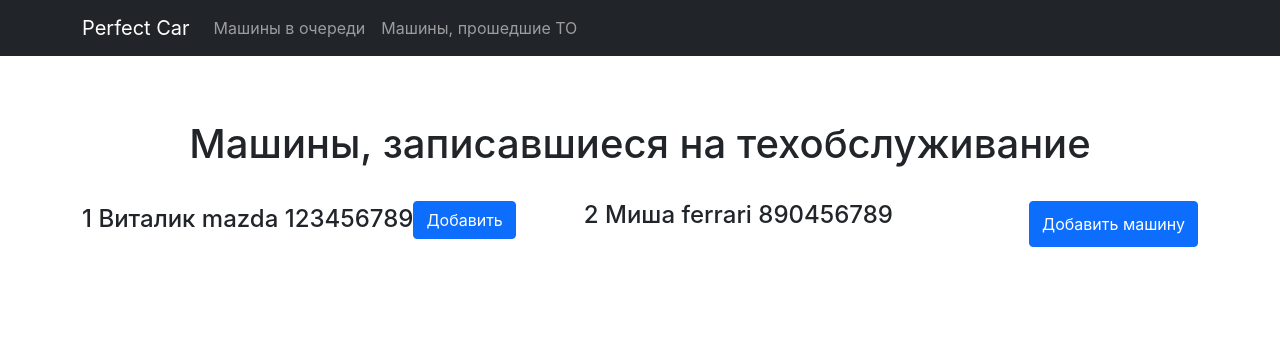
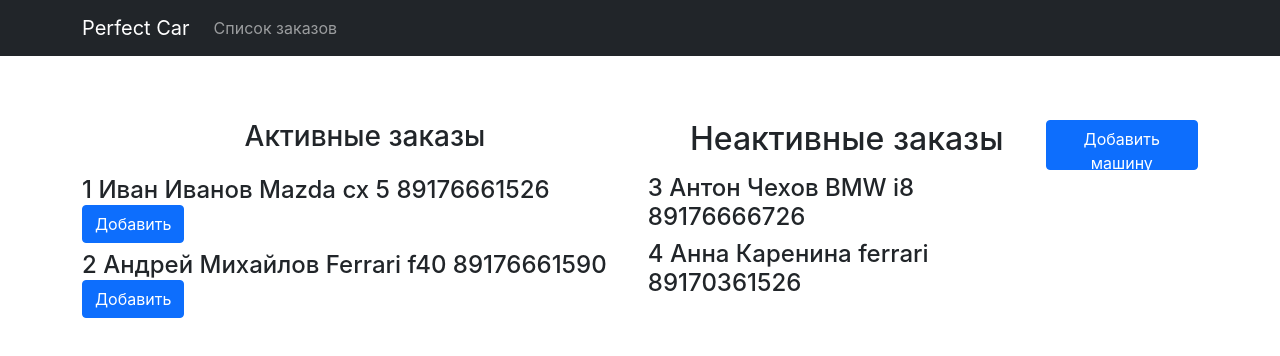
Before and after one commit to shamilabdullin/wave-access-test-project, a React (Create React App) app: page /activeList in a window 1280 px wide. Shown: the top 356 px of the page. Built offline with nearby package versions, Linux system fonts and the light colour scheme.

Commit message:
divided checked and unchecked cars on components

```diff
--- a/package.json
+++ b/package.json
@@ -17,6 +17,7 @@
     "react-router-dom": "^5.3.0",
     "react-scripts": "4.0.3",
     "redux": "^4.1.1",
+    "redux-persist": "^6.0.0",
     "redux-thunk": "^2.3.0",
     "typescript": "^4.4.3"
   },
--- /dev/null
+++ b/src/components/CheckedCarsTable.tsx
@@ -0,0 +1,14 @@
+import React from "react";
+import { CarsTableProps } from "../types/car";
+
+export const CheckedCarsTable: React.FC<CarsTableProps> = ({ cars }) => {
+  return (
+    <div className="active-list-body-orders">
+      {cars.map((car) => (
+        <h4 key={car.id}>
+          {car.id} {car.name} {car.carModel} {car.phone}
+        </h4>
+      ))}
+    </div>
+  );
+};
--- a/src/components/Header.tsx
+++ b/src/components/Header.tsx
@@ -12,12 +12,7 @@ const Header: React.FC = () => {
             <ul className="navbar-nav me-auto mb-2 mb-lg-0">
               <li className="nav-item">
                 <a className="nav-link" href="/activeList">
-                  Машины в очереди
-                </a>
-              </li>
-              <li className="nav-item">
-                <a className="nav-link" href="/inactiveList">
-                  Машины, прошедшие ТО
+                  Список заказов
                 </a>
               </li>
             </ul>
--- /dev/null
+++ b/src/components/UncheckedCarsTable.tsx
@@ -0,0 +1,33 @@
+import React from "react";
+import { Button } from "react-bootstrap";
+import { useDispatch } from "react-redux";
+import { checkCar } from "../store/action-creators/car";
+import { CarsTableProps } from "../types/car";
+
+export const UncheckedCarsTable: React.FC<CarsTableProps> = ({ cars }) => {
+  const dispatch = useDispatch();
+
+  return (
+    <div className="active-list-body-orders">
+      {cars.length !== 0 ? (
+        cars.map((car) => (
+          <h4 key={car.id}>
+            {car.id} {car.name} {car.carModel} {car.phone}
+            <Button
+              variant="primary"
+              onClick={() => dispatch(checkCar(car.id))}
+            >
+              Добавить
+            </Button>
+          </h4>
+        ))
+      ) : (
+        <div>
+          <h4 className="active-list-body-empty-orders">
+            активных заказов нет
+          </h4>
+        </div>
+      )}
+    </div>
+  );
+};
--- a/src/hooks/useActions.ts
+++ b/src/hooks/useActions.ts
@@ -3,5 +3,4 @@ import { bindActionCreators } from "redux";
 
 export const useActions = () => {
     const dispatch = useDispatch();
-
 }
--- /dev/null
+++ b/src/models/models.ts
@@ -0,0 +1,31 @@
+import { Client } from "../types/car";
+//  File with objects in initial state just for example
+
+export const client1 = new Client(
+  1,
+  "Иван Иванов",
+  "Mazda cx 5",
+  "89176661526",
+  false
+);
+export const client2 = new Client(
+  2,
+  "Андрей Михайлов",
+  "Ferrari f40",
+  "89176661590",
+  false
+);
+export const client3 = new Client(
+  3,
+  "Антон Чехов",
+  "BMW i8",
+  "89176666726",
+  true
+);
+export const client4 = new Client(
+  4,
+  "Анна Каренина",
+  "ferrari",
+  "89170361526",
+  true
+);
--- a/src/pages/ActiveList.tsx
+++ b/src/pages/ActiveList.tsx
@@ -1,13 +1,10 @@
 import "./styles/activeList.css";
 import React from "react";
 import { useTypedSelector } from "../hooks/useTypedSelector";
-//  import { addCar } from "../store/action-creators/car";
-//  import { useDispatch } from "react-redux";
 import AddCarModal from "../components/AddCarModal";
-import { Button } from "react-bootstrap";
-import { checkCar } from "../store/action-creators/car";
-import { useDispatch } from "react-redux";
 import { Client } from "../types/car";
+import { UncheckedCarsTable } from "../components/UncheckedCarsTable";
+import { CheckedCarsTable } from "../components/CheckedCarsTable";
 
 const ActiveList: React.FC = () => {
   const { cars } = useTypedSelector((state) => state.car);
@@ -17,36 +14,25 @@ const ActiveList: React.FC = () => {
   const checkedCars: Client[] = cars.filter((car) => {
     return car.checked == true;
   });
-  const dispatch = useDispatch();
 
   return (
     <div className="container active-list">
-      <div className="active-list-title">
-        <h1>Машины, записавшиеся на техобслуживание</h1>
-      </div>
       <div className="active-list-body">
-        <div className="active-list-body-elements">
-          {uncheckedCars.map((car) => (
-            <h4 key={car.id}>
-              {car.id} {car.name} {car.carModel} {car.phone}
-              <Button
-                variant="primary"
-                onClick={() => dispatch(checkCar(car.id))}
-              >
-                Добавить
-              </Button>
-            </h4>
-          ))}
+        <div className="active-list-body-elements-1">
+          <div className="active-list-body-title">
+            <h3>Активные заказы</h3>
+          </div>
+          <UncheckedCarsTable cars={uncheckedCars} />
         </div>
         <div className="active-list-body-elements-2">
-          {checkedCars.map((car) => (
-            <h4 key={car.id}>
-              {car.id} {car.name} {car.carModel} {car.phone}
-            </h4>
-          ))}
+          <div className="active-list-body-title">
+            <h2>Неактивные заказы</h2>
+          </div>
+          <CheckedCarsTable cars={checkedCars} />
         </div>
-        <div className="active-list-body-button"></div>
-        <AddCarModal />
+        <div className="active-list-body-button">
+          <AddCarModal />
+        </div>
       </div>
     </div>
   );
--- a/src/pages/MainPage.tsx
+++ b/src/pages/MainPage.tsx
@@ -16,15 +16,9 @@ const MainPage: React.FC = () => {
       <div className="main-page-body">
         <div className="main-page-body-item">
           <h5>
-            Чтобы просмотреть машины, непрошедшие техосмотр или добавить машину
-            в очередь, перейдите в&nbsp;
-            <a href="/activeList">активный список</a>
-          </h5>
-        </div>
-        <div className="main-page-body-item">
-          <h5>
-            Для того, чтобы просмотреть машины, прошедшие техосмотр, перейдите
-            на <a href="/inactiveList">эту</a> страницу&nbsp;
+            Чтобы контролировать прохождение клиентами техобслуживания,
+            перейдите в&nbsp;
+            <a href="/activeList">списки заказов</a>
           </h5>
         </div>
       </div>
--- a/src/pages/styles/activeList.css
+++ b/src/pages/styles/activeList.css
@@ -3,15 +3,32 @@
     text-align: center;
 }
 .active-list-title{
-    margin-bottom: 3%;
+    margin-bottom: 10%;
+    text-align: center;
+}
+.active-list-title h2{
+    text-align: center;
 }
 .active-list-body{
-    text-align: left;
     display: flex;
     width: 100%;
     justify-content: space-between;
 }
+.active-list-body-elements-1{
+    flex-grow: 3;
+}
+.active-list-body-elements-2{
+    flex-grow: 3;
+}
+.active-list-body-orders{
+    text-align: start;
+    margin-top: 4%;
+}
+.active-list-body-empty-orders{
+    text-align: center;
+}
 .active-list-body-button{
+    flex-grow: 0.1;
     text-align: right;
 }
 .active-list-body .btn {
--- a/src/store/reducers/carReducer.ts
+++ b/src/store/reducers/carReducer.ts
@@ -5,12 +5,10 @@ import {
   Client,
   CHECK_CAR,
 } from "../../types/car";
-
-const vitalya = new Client(1, "Виталик", "mazda", "123456789", false);
-const misha = new Client(2, "Миша", "ferrari", "890456789", true);
+import { client1, client2, client3, client4 } from "../../models/models";
 
 const initialState: CarState = {
-  cars: [vitalya, misha],
+  cars: [client1, client2, client3, client4], //  initial state with 4 clients just for example
 };
 
 export const carReducer = (
--- a/src/types/car.ts
+++ b/src/types/car.ts
@@ -36,3 +36,7 @@ interface CheckCarAction {
 }
 
 export type CarAction = AddCarAction | CheckCarAction;
+
+export type CarsTableProps = {
+  cars: Client[];
+};
```
Also changed, not shown: 1 other file (tests, documents, lock files or other folders).
